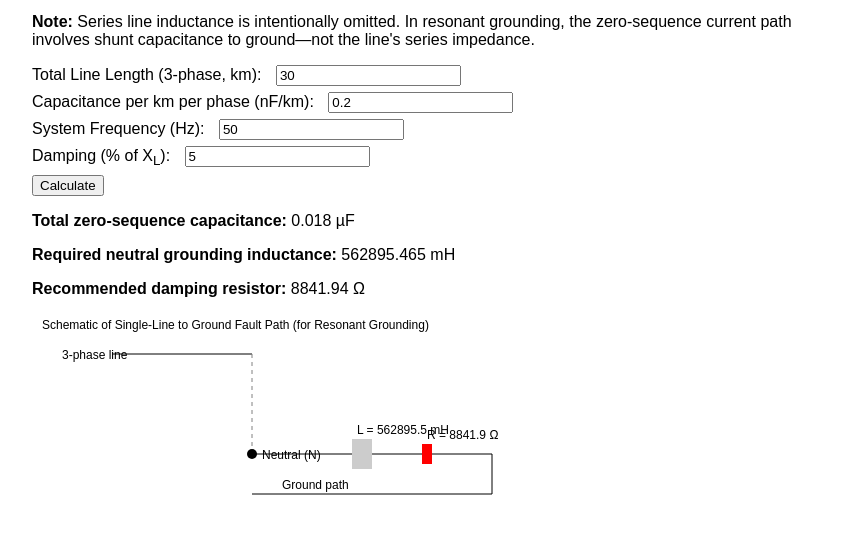
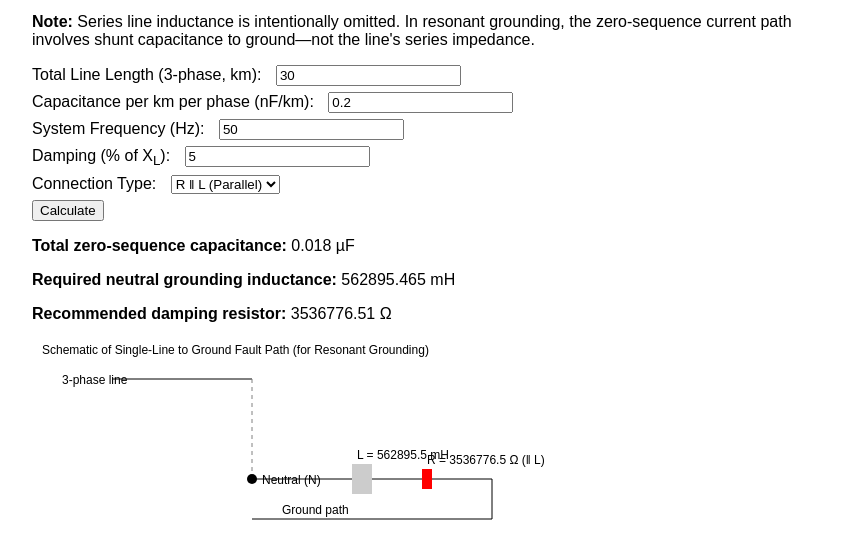
Before and after one commit to Siizer/Resonant-Grounding-Tool, a plain HTML site: page index.html in a window 1280 px wide. Both pictures are taken after a click on the button "Calculate". Shown: the part 193-752 px from the top of the page, without its empty margins (208-1063 px from the left). Drawn offline with nearby package versions, Linux system fonts and the light colour scheme.

Commit message:
Update index.html
Key Enhancements:
A dropdown allows users to choose R in parallel with L or R in series with L.

The resistor value is calculated accordingly based on the configuration.

The text label updates to indicate which connection type is selected.

```diff
--- a/index.html
+++ b/index.html
@@ -7,7 +7,7 @@
   <style>
     body { font-family: sans-serif; padding: 20px; max-width: 800px; margin: auto; }
     label { display: block; margin: 6px 0; }
-    input { margin-left: 10px; }
+    input, select { margin-left: 10px; }
     svg text { font-size: 12px; }
     h1, h2 { margin-top: 20px; }
   </style>
@@ -21,6 +21,12 @@
   <label>Capacitance per km per phase (nF/km): <input id="C_per_km" type="number" step="0.01" value="0.2"></label>
   <label>System Frequency (Hz): <input id="freq" type="number" value="50"></label>
   <label>Damping (% of X<sub>L</sub>): <input id="damping" type="number" step="1" value="5"></label>
+  <label>Connection Type:
+    <select id="connection">
+      <option value="parallel">R ‖ L (Parallel)</option>
+      <option value="series">R + L (Series)</option>
+    </select>
+  </label>
 
   <button onclick="calculate()">Calculate</button>
 
@@ -58,19 +64,26 @@
       const C_km = parseFloat(document.getElementById("C_per_km").value) * 1e-9;
       const freq = parseFloat(document.getElementById("freq").value);
       const dampPct = parseFloat(document.getElementById("damping").value) / 100;
+      const connType = document.getElementById("connection").value;
 
       const w = 2 * Math.PI * freq;
       const C_total = 3 * L_km * C_km;
       const L = 1 / (w * w * C_total);
       const XL = w * L;
-      const R = dampPct * XL;
+
+      let R;
+      if (connType === "parallel") {
+        R = XL / dampPct;  // Parallel damping: R = XL / damping
+      } else {
+        R = dampPct * XL;  // Series damping: R = damping × XL
+      }
 
       document.getElementById("cap").innerText = (C_total * 1e6).toFixed(3);
       document.getElementById("ind").innerText = (L * 1e3).toFixed(3);
       document.getElementById("res").innerText = R.toFixed(2);
 
       textL.text("L = " + (L * 1e3).toFixed(1) + " mH");
-      textR.text("R = " + R.toFixed(1) + " Ω");
+      textR.text("R = " + R.toFixed(1) + " Ω (" + (connType === "parallel" ? "‖" : "+") + " L)");
     }
   </script>
 </body>
```
